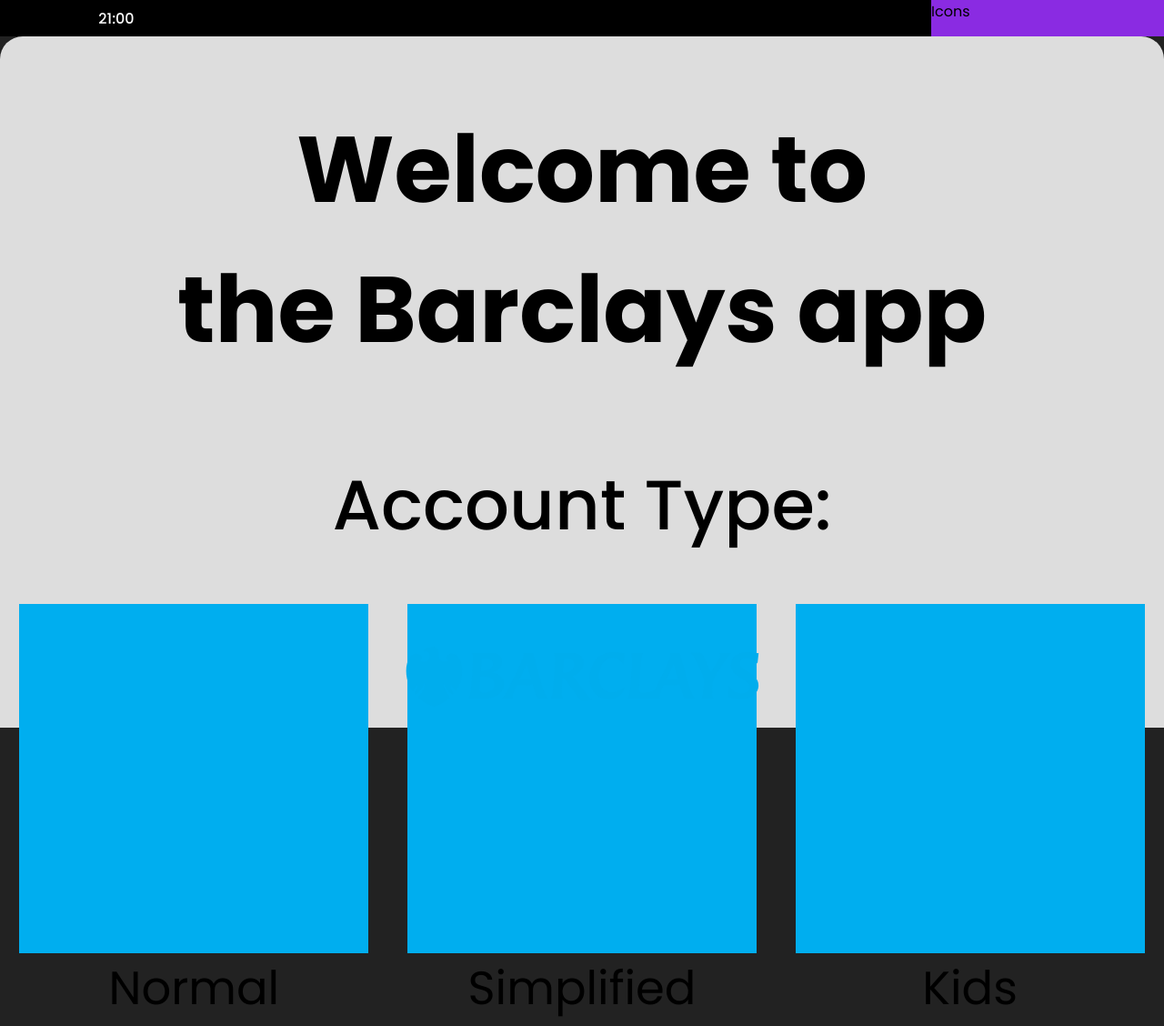
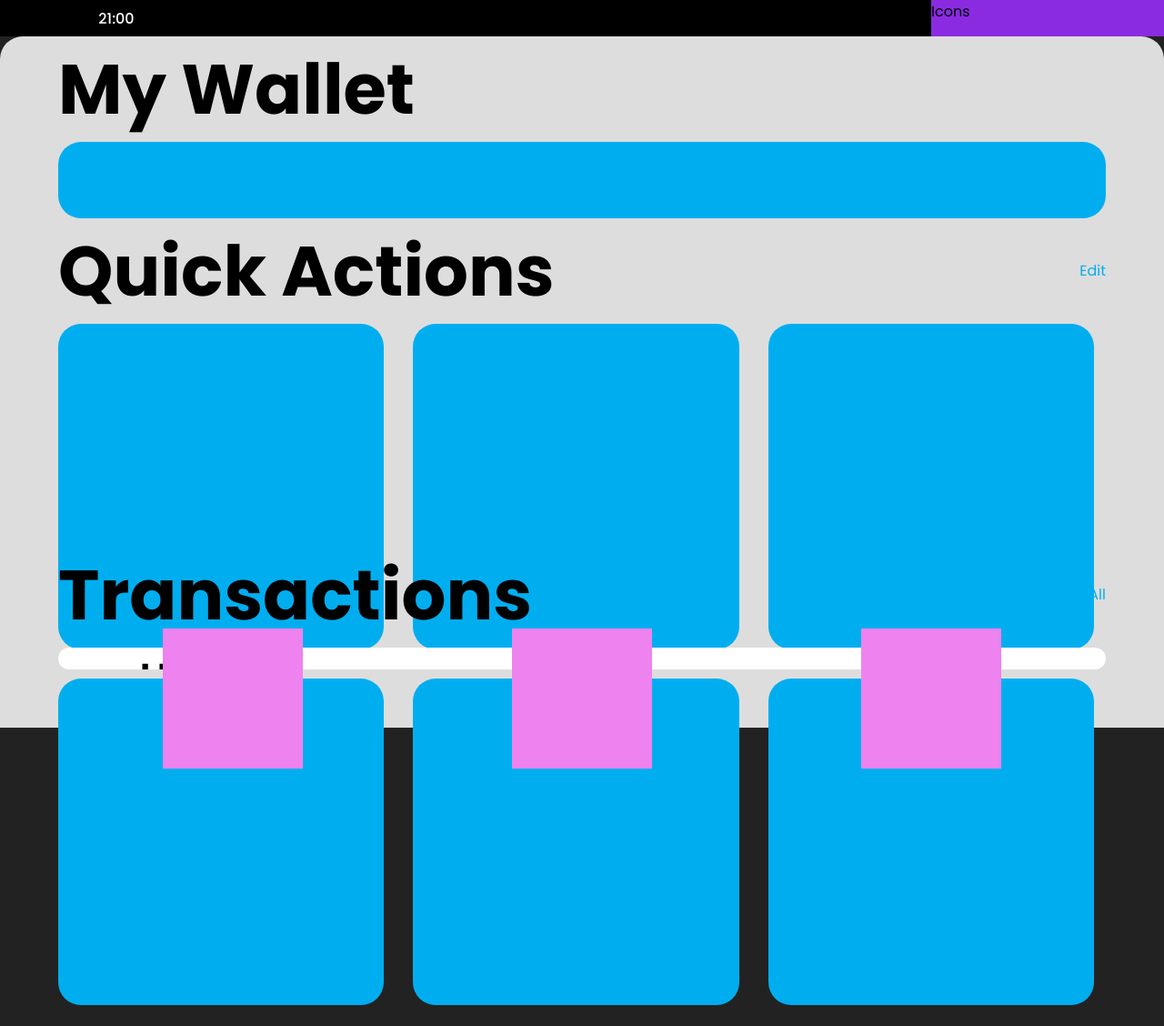
Before and after one commit to iwouldntbother/BarclaysApp, a plain HTML site: page appContainer/index.html in a window 1280 px wide. Shown: the whole page at 91% size. After the commit the page ends 1105 px from the top, so only its background shows below. Drawn offline with Linux system fonts and the light colour scheme.

Commit message:
Added Main page temp demo

```diff
--- a/appContainer/css/style.css
+++ b/appContainer/css/style.css
@@ -284,3 +284,130 @@ body {
     background-repeat: no-repeat;
     background-size: contain;
 }
+
+/* 0002 */
+
+.title0002 {
+    font-size: 6vw;
+    margin: 0;
+    margin-left: 5vw;
+}
+
+#walletHolder0002 {
+    width: 90vw;
+    height: 65vw;
+    background: var(--lightBlue);
+    margin-left: 5vw;
+    border-radius: 25px;
+}
+
+#actionsTitle0002 {
+    width: 100vw;
+    display: flex;
+    flex-direction: row;
+    align-items: center;
+    justify-content: space-between;
+    padding-right: 5vw;
+}
+
+.titleBTN0002 {
+    color: var(--lightBlue);
+    margin: 0;
+}
+
+#transactionsTitle0002 {
+    width: 100vw;
+    display: flex;
+    flex-direction: row;
+    align-items: center;
+    justify-content: space-between;
+    padding-right: 5vw;
+}
+
+#actionsHolder0002 {
+    width: 100vw;
+    max-height: 30vh;
+    padding-left: 2.5vw;
+    display: flex;
+    flex-direction: row;
+    flex-wrap: wrap;
+}
+
+.action0002 {
+    width: 28vw;
+    height: 28vw;
+    border-radius: 25px;
+    background: var(--lightBlue);
+    margin-left: 2.5vw;
+    margin-bottom: 2.5vw;
+}
+
+#transactionsHolder0002 {
+    width: 90vw;
+    height: 30vh;
+    display: flex;
+    flex-direction: column;
+    background: white;
+    border-radius: 25px;
+    margin: 0 5vw;
+    overflow: scroll;
+}
+
+.transaction0002 {
+    width: 90vw;
+    height: 10vw;
+    /* background: var(--lightBlue); */
+    padding: 0 7vw;
+    display: flex;
+    flex-direction: row;
+    justify-content: space-between;
+    align-items: center;
+    border-bottom: #ddd solid 0.2vh;
+}
+
+.transactionName0002 {
+    font-size: 3.5vw;
+    margin: 0;
+    font-weight: 600;
+}
+
+.transactionDate0002 {
+    font-size: 2.5vw;
+    margin: 0;
+    font-weight: 500;
+}
+
+.transactionAmount0002 {
+    font-size: 4vw;
+    margin: 0;
+    font-weight: 600;
+}
+
+#tabBarHolder0002 {
+    width: 90vw;
+    height: 8vh;
+    margin-left: 5vw;
+    /* background: var(--lightBlue); */
+    display: flex;
+    flex-direction: row;
+    align-items: center;
+    justify-content: space-around;
+}
+
+#contactsBTN0002 {
+    width: 12vw;
+    height: 12vw;
+    background: violet;
+}
+
+#analyticsBTN0002 {
+    width: 12vw;
+    height: 12vw;
+    background: violet;
+}
+
+#settingsBTN0002 {
+    width: 12vw;
+    height: 12vw;
+    background: violet;
+}
--- a/appContainer/index.html
+++ b/appContainer/index.html
@@ -15,31 +15,43 @@
     </div>
     <div id="bodyContainer">
 
-        <div>
+        <h1 class="title0002">My Wallet</h1>
+        <div id="walletHolder0002">
 
-        <h1 id="welcomeText0001">Welcome to<br>the Barclays app</h1>
+        </div>
 
-        <h1 id="accountSelectionTitle0001">Account Type:</h1>
-        <div id="accountSelectionHolder0001">
-            <div class="accountOption0001">
-                <div id="nAccount0001"></div>
-                <div class="accountTitle0001">Normal</div>
-            </div>
-            <div class="accountOption0001">
-                <div id="sAccount0001"></div>
-                <div class="accountTitle0001">Simplified</div>
-            </div>
-            <div class="accountOption0001">
-                <div id="kAccount0001"></div>
-                <div class="accountTitle0001">Kids</div>
+        <div id="actionsTitle0002">
+            <h1 class="title0002">Quick Actions</h1>
+            <p class="titleBTN0002">Edit</p>
+        </div>
+        <div id="actionsHolder0002">
+            <div class="action0002"></div>
+            <div class="action0002"></div>
+            <div class="action0002"></div>
+            <div class="action0002"></div>
+            <div class="action0002"></div>
+            <div class="action0002"></div>
+        </div>
+
+        <div id="transactionsTitle0002">
+            <h1 class="title0002">Transactions</h1>
+            <p class="titleBTN0002">See All</p>
+        </div>
+        <div id="transactionsHolder0002">
+            <div class="transaction0002">
+                <div>
+                    <p class="transactionName0002">Uber</p>
+                    <p class="transactionDate0002">Fri 23</p>
+                </div>
+                <p class="transactionAmount0002">-£9.50</p>
             </div>
         </div>
 
+        <div id="tabBarHolder0002">
+            <div id="contactsBTN0002"></div>
+            <div id="analyticsBTN0002"></div>
+            <div id="settingsBTN0002"></div>
         </div>
-
-        <div id="bottomLogo0001"></div>
-
-    </div>
 
     <script src="js/treeData.js"></script>
     <script src="js/script.js"></script>
```
